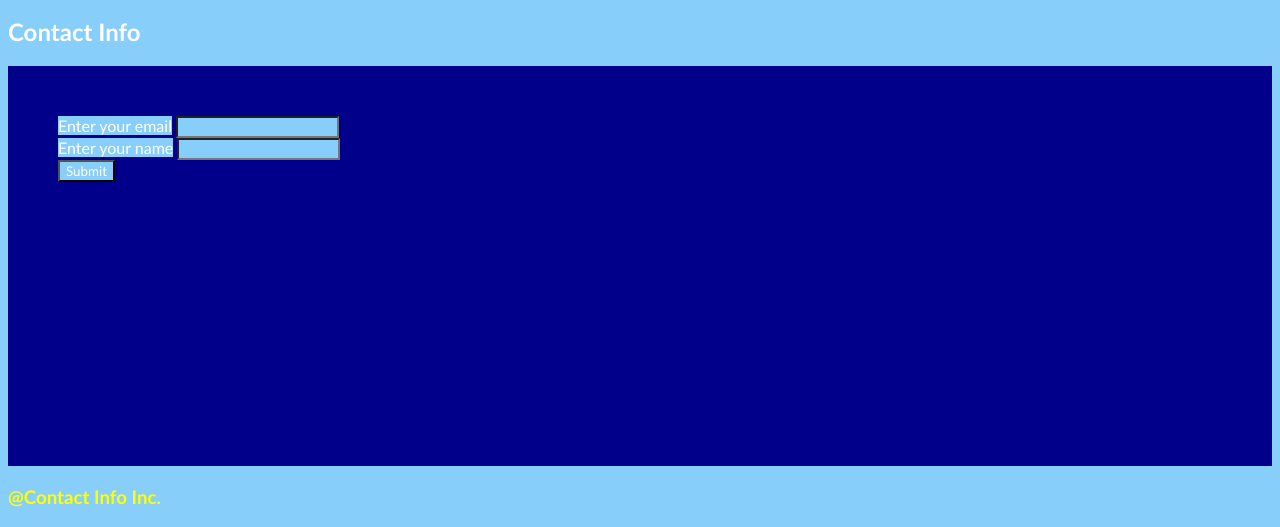
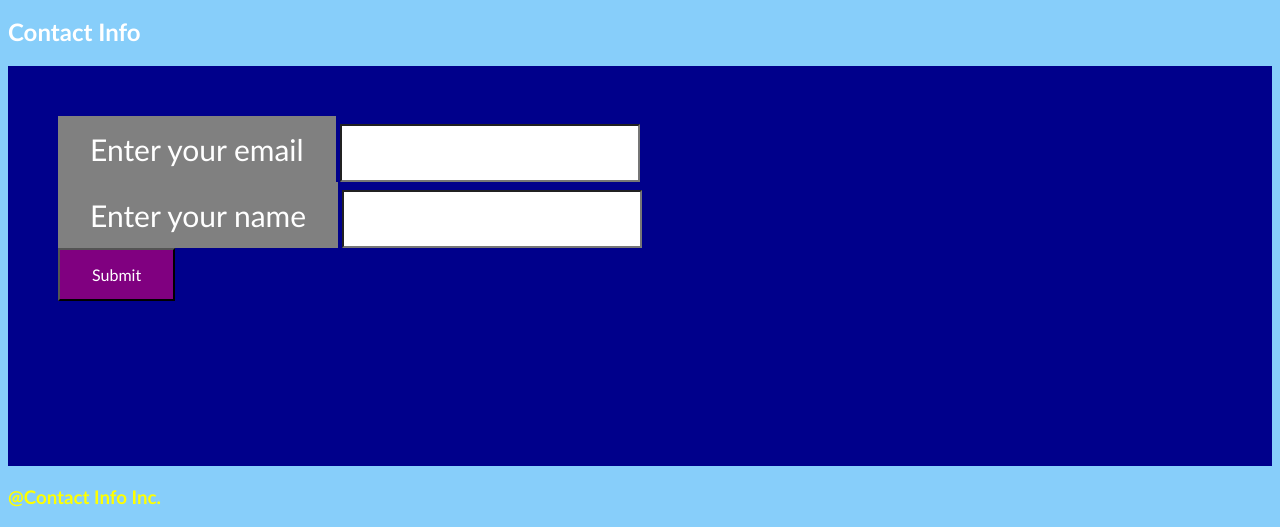
Before and after one commit to mkelly3/Contact-Information-Webpage, a plain HTML site: page index.html in a window 1280 px wide. Shown: the part 357-884 px from the top of the page. Drawn offline with Linux system fonts and the light colour scheme.

Commit message:
Added colors to differentiate the buttons

```diff
--- a/style.css
+++ b/style.css
@@ -33,9 +33,32 @@ nav li {
     background-color: darkblue;
     color: #ffffff;
 }
-.button{
+label {
+    background-color:grey;
+    color: white;
+    padding: 15px 32px;
+    text-align: center;
+    display: inline-block;
+    font-size: 30px
+}
+input {
+    background-color:white;
+    color: black;
+    padding: 15px 32px;
+    text-align: center;
+    display: inline-block;
+    font-size: 20px
+}
 
+button {
+    background-color: purple;
+    color: white;
+    padding: 15px 32px;
+    text-align: center;
+    display: inline-block;
+    font-size: 16px
 }
+
 footer h3{
     color: yellow;
 }
```
